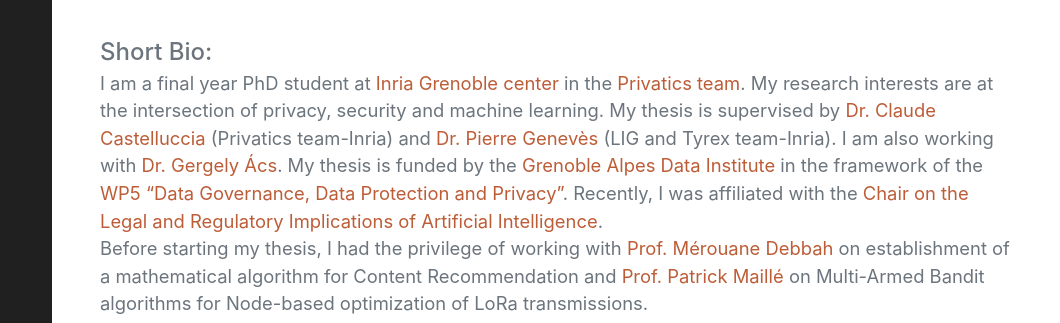
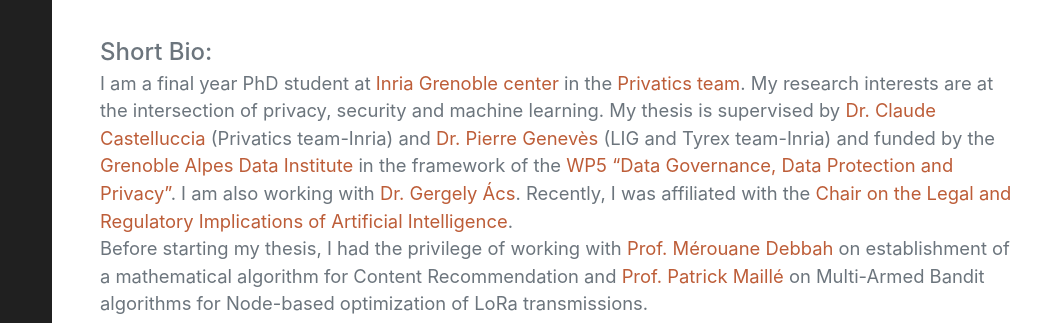
Before and after one commit to raouf-kerkouche/raouf.kerkouche-github.io, a plain HTML site: page index.html in a window 1280 px wide. Shown: the part 192-515 px from the top of the page, 220-1280 px from the left. Drawn offline with nearby package versions, Linux system fonts and the light colour scheme; some icons are missing; a web font is replaced by a local one.

Commit message:
update_01_03_21

```diff
--- a/index.html
+++ b/index.html
@@ -48,7 +48,7 @@
                         Short Bio:
                     </div>
                     <p class="lead mb-2">I am a final year PhD student at <a href="https://www.inria.fr/en/centre-inria-grenoble-rhone-alpes" target="_blank">Inria Grenoble center</a> in the <a href="https://team.inria.fr/privatics/" target="_blank">Privatics team</a>. My research interests are at the intersection of privacy, security and machine learning.
-My thesis is supervised by <a href="https://team.inria.fr/privatics/claude-castelluccia/" target="_blank">Dr. Claude Castelluccia</a> (Privatics team-Inria) and <a href="http://pierre.geneves.net/" target="_blank">Dr. Pierre Genevès</a> (LIG and Tyrex team-Inria). I am also working with <a href="https://www.crysys.hu/~acs/" target="_blank">Dr. Gergely Ács</a>. My thesis is funded by the <a href="https://data-institute.univ-grenoble-alpes.fr/" target="_blank">Grenoble Alpes Data Institute </a> in the framework of the <a href="https://data-institute.univ-grenoble-alpes.fr/research/data-governance-data-protection-and-privacy/" target="_blank">WP5 “Data Governance, Data Protection and Privacy”</a>. Recently, I was affiliated with the <a href="https://ai-regulation.com/who-are-we/" target="_blank">Chair on the Legal and Regulatory Implications of Artificial Intelligence</a>. <br>
+My thesis is supervised by <a href="https://team.inria.fr/privatics/claude-castelluccia/" target="_blank">Dr. Claude Castelluccia</a> (Privatics team-Inria) and <a href="http://pierre.geneves.net/" target="_blank">Dr. Pierre Genevès</a> (LIG and Tyrex team-Inria) and funded by the <a href="https://data-institute.univ-grenoble-alpes.fr/" target="_blank">Grenoble Alpes Data Institute </a> in the framework of the <a href="https://data-institute.univ-grenoble-alpes.fr/research/data-governance-data-protection-and-privacy/" target="_blank">WP5 “Data Governance, Data Protection and Privacy”</a>. I am also working with <a href="https://www.crysys.hu/~acs/" target="_blank">Dr. Gergely Ács</a>. Recently, I was affiliated with the <a href="https://ai-regulation.com/who-are-we/" target="_blank">Chair on the Legal and Regulatory Implications of Artificial Intelligence</a>. <br>
 
 Before starting my thesis, I had the privilege of working with <a href="http://www.laneas.com/merouane-debbah" target="_blank">Prof. Mérouane Debbah</a>  on establishment of a mathematical algorithm for Content Recommendation and <a href="https://www.imt-atlantique.fr/fr/personne/patrick-maille" target="_blank">Prof. Patrick Maillé </a> on Multi-Armed Bandit algorithms for Node-based optimization of LoRa transmissions. </p>
 
```
